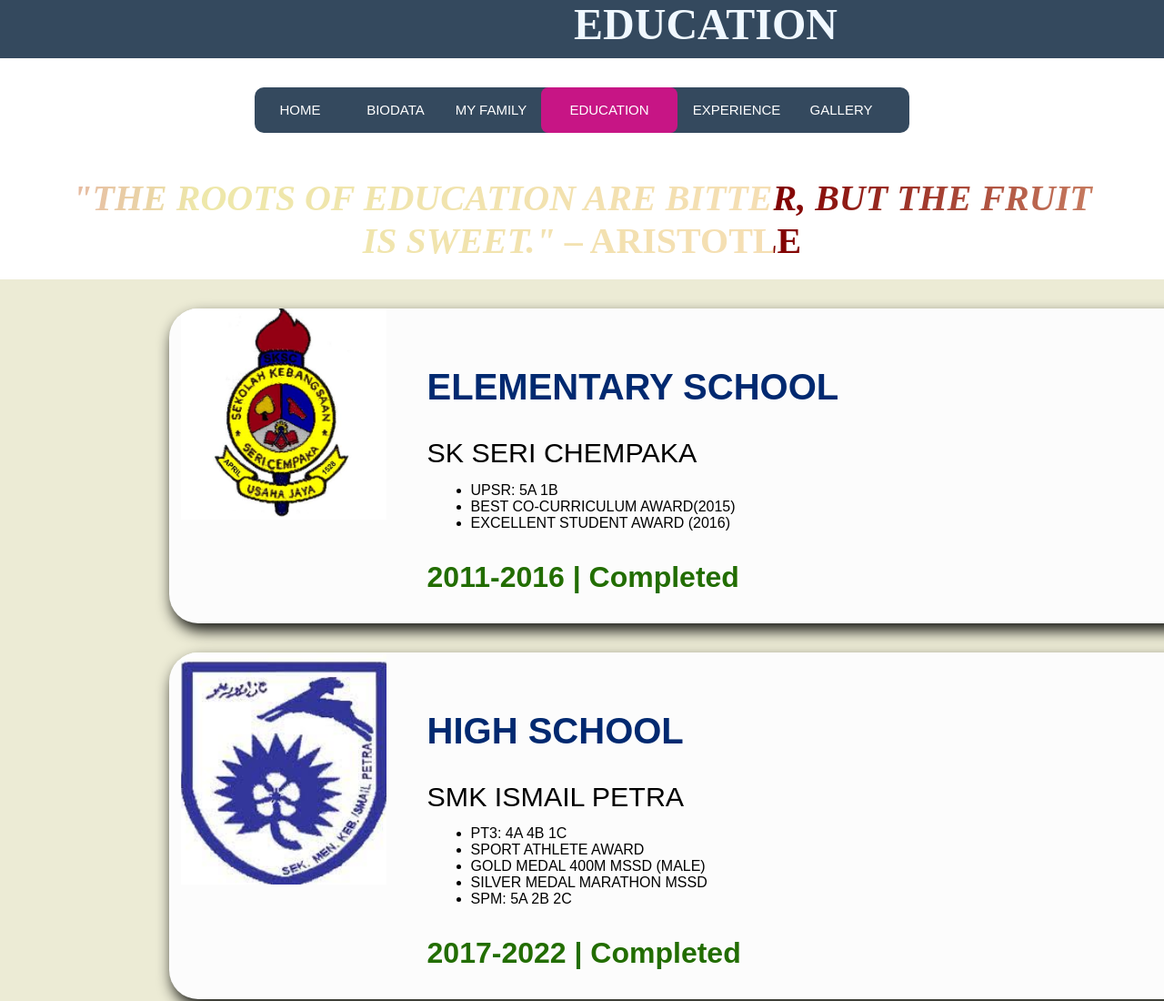
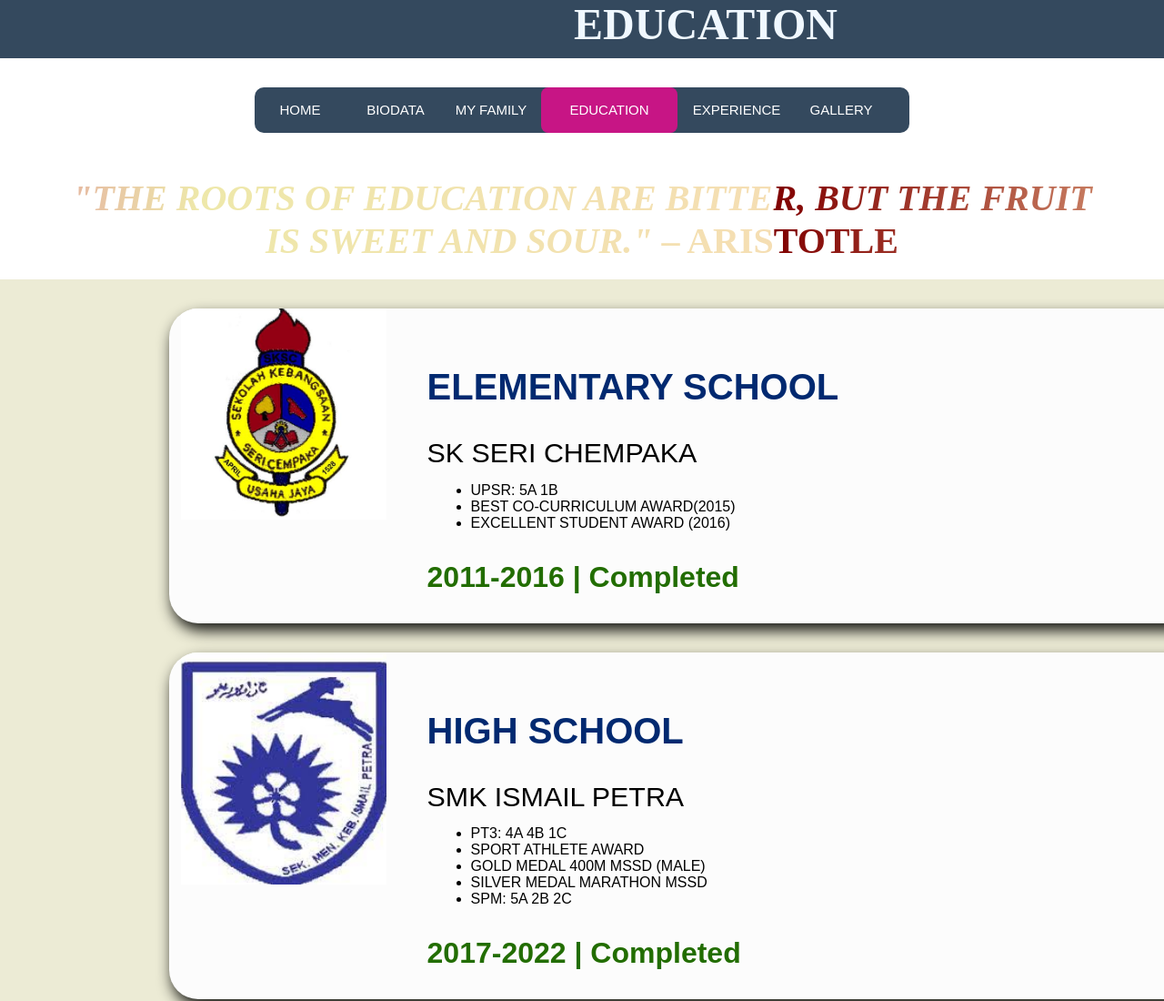
Before and after one commit to DiniyIqbal/ASSIGNMENT-IMD318, a plain HTML site: page Education.html in a window 1280 px wide. Shown: the top 1100 px of the page at 91% size. Drawn offline with Linux system fonts and the light colour scheme.

Commit message:
Update Education.html

```diff
--- a/Education.html
+++ b/Education.html
@@ -23,7 +23,7 @@
   </nav>
 </header>
 <div class="animate">
-<h2><i>"The roots of education are bitter, but the fruit is sweet."</i> – Aristotle</h2>
+<h2><i>"The roots of education are bitter, but the fruit is sweet and sour."</i> – Aristotle</h2>
 </div>
 
 <section class="education" id="education">
```
